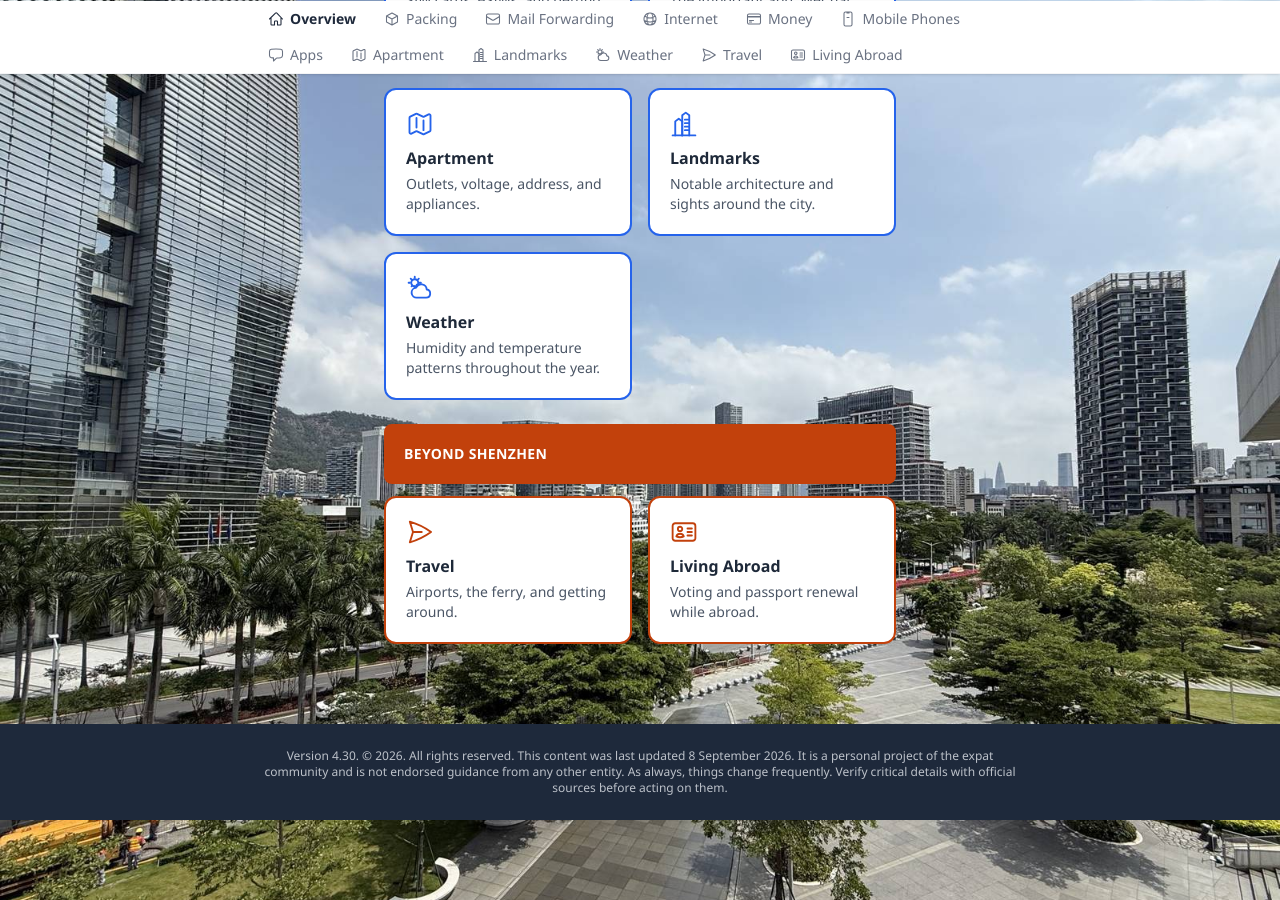
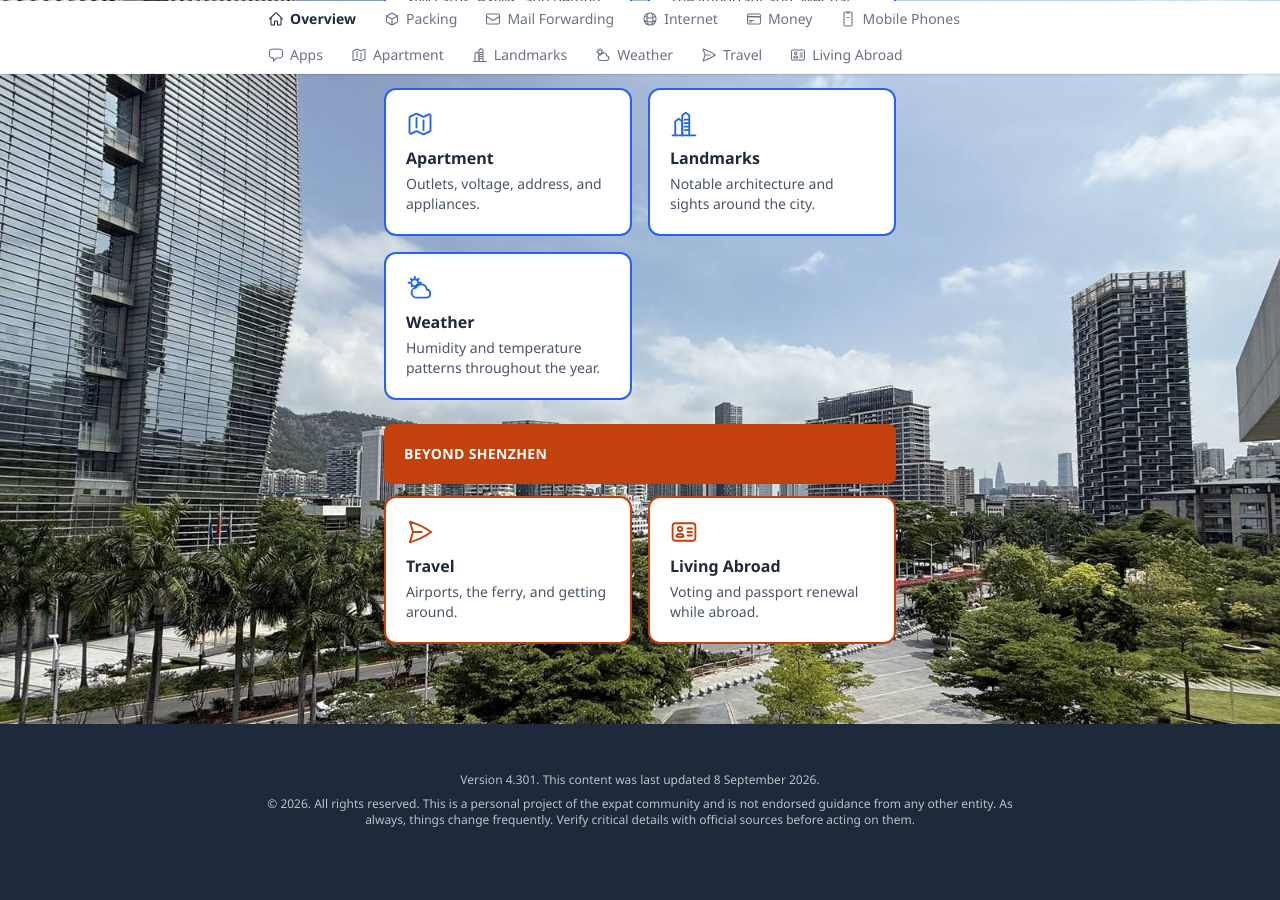
Before and after one commit to livinginshenzhen/guide, a Jekyll site: the page built from index.html, in a window 1280 px wide and 900 px high, scrolled down 1061 px. Built offline with Jekyll 4.4.1, drawn with Linux system fonts in a browser that asks for light colours; some web fonts are replaced.

Commit message:
Split footer into two lines, adjust padding (v4.301)
Footer now reads as two paragraphs (version/date, then copyright/
disclaimer); padding-top doubled to 3rem, padding-bottom tripled to
4.5rem.

```diff
--- a/_layouts/default.html
+++ b/_layouts/default.html
@@ -82,9 +82,10 @@
 </main>
 
 <!-- FOOTER -->
-<footer class="bg-brand text-white mt-12 py-6" style="background-color:#1e293b;">
+<footer class="bg-brand text-white mt-12" style="background-color:#1e293b; padding-top:3rem; padding-bottom:4.5rem;">
   <div class="max-w-4xl mx-auto px-4 text-center">
-    <p class="text-blue-300 text-xs">Version 4.30. &copy; 2026. All rights reserved. This content was last updated 8 September 2026. It is a personal project of the expat community and is not endorsed guidance from any other entity. As always, things change frequently. Verify critical details with official sources before acting on them.</p>
+    <p class="text-blue-300 text-xs">Version 4.301. This content was last updated 8 September 2026.</p>
+    <p class="text-blue-300 text-xs mt-2">&copy; 2026. All rights reserved. This is a personal project of the expat community and is not endorsed guidance from any other entity. As always, things change frequently. Verify critical details with official sources before acting on them.</p>
   </div>
 </footer>
 
```
